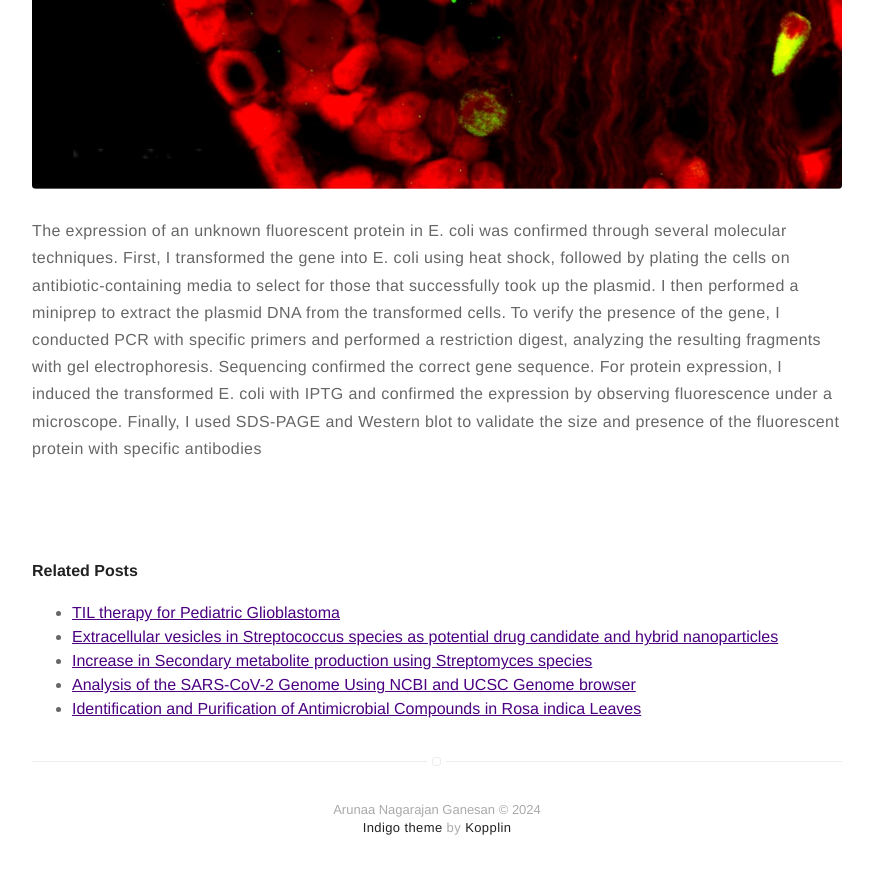
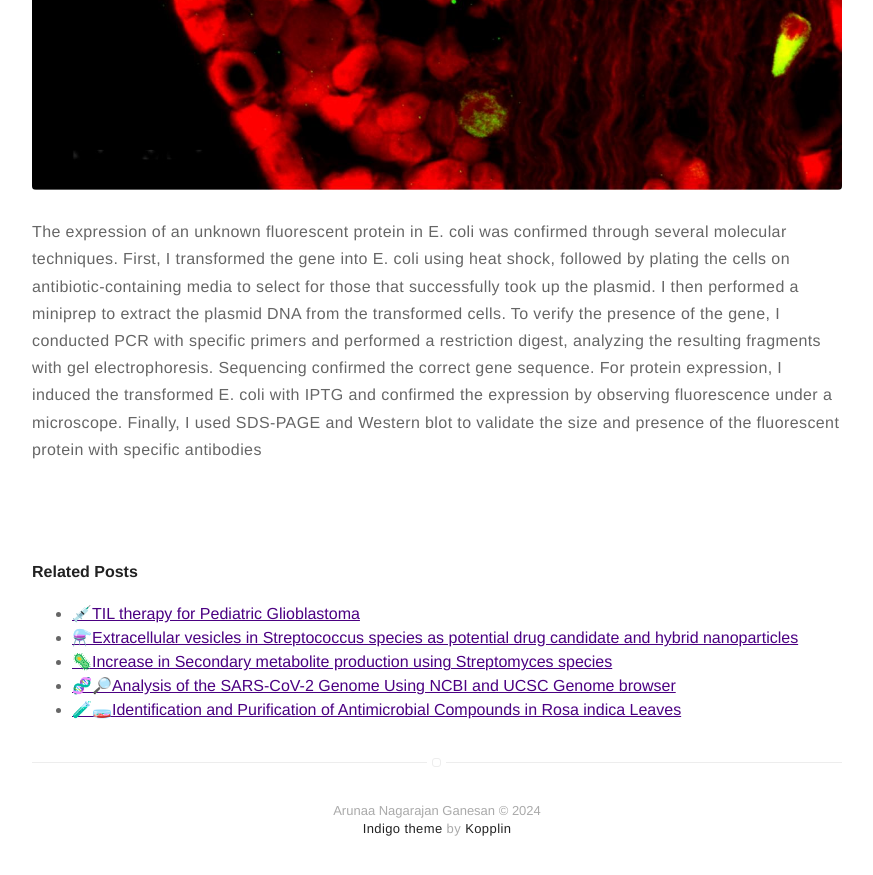
Before and after one commit to arunaang/arunaang.github.io, a Jekyll site: the page built from _posts/2024-02-16-Ecoli-fluorescent-proteins.markdown, in a window 1280 px wide and 900 px high, scrolled down 962 px. Shown: the top 875 px of the window, without its empty margins (203-1076 px from the left). Built offline with Jekyll 4.4.1, drawn with Linux system fonts in a browser that asks for light colours; nearby versions of some CDN libraries; some of the changed text lies outside the part shown.

Commit message:
addedicons

```diff
--- a/_posts/2022-07-11-Antimicrobial-Extract-Rose.markdown
+++ b/_posts/2022-07-11-Antimicrobial-Extract-Rose.markdown
@@ -1,6 +1,6 @@
 ---
 # fields to edit: title, date, description, tag, body
-title: "Identification and Purification of Antimicrobial Compounds in Rosa indica Leaves"
+title: "🧪🧫Identification and Purification of Antimicrobial Compounds in Rosa indica Leaves"
 layout: post
 date: 2022-07-11 3:22
 tag:
--- a/_posts/2023-01-28-Sarcov2.markdown
+++ b/_posts/2023-01-28-Sarcov2.markdown
@@ -1,6 +1,6 @@
 ---
 # fields to edit: title, date, description, tag, body
-title: "Analysis of the SARS-CoV-2 Genome Using NCBI and UCSC Genome browser"
+title: "🧬🔎Analysis of the SARS-CoV-2 Genome Using NCBI and UCSC Genome browser"
 layout: post
 date: 2023-05-05 2:22
 tag:
--- a/_posts/2023-09-01-Secondary-Metabolites-Streptomyces.markdown
+++ b/_posts/2023-09-01-Secondary-Metabolites-Streptomyces.markdown
@@ -1,6 +1,6 @@
 ---
 # fields to edit: title, date, description, tag, body
-title: "Increase in Secondary metabolite production using Streptomyces species"
+title: "🦠Increase in Secondary metabolite production using Streptomyces species"
 layout: post
 date: 2023-09-01 1:11
 tag:
--- a/_posts/2024-01-05-EV-Strep.markdown
+++ b/_posts/2024-01-05-EV-Strep.markdown
@@ -1,6 +1,6 @@
 ---
 # fields to edit: title, date, description, tag, body
-title: "Extracellular vesicles in Streptococcus species as potential drug candidate and hybrid nanoparticles"
+title: "⚗️Extracellular vesicles in Streptococcus species as potential drug candidate and hybrid nanoparticles"
 layout: post
 date: 2024-01-18 2:22
 tag:
--- a/_posts/2024-02-16-Ecoli-fluorescent-proteins.markdown
+++ b/_posts/2024-02-16-Ecoli-fluorescent-proteins.markdown
@@ -1,6 +1,6 @@
 ---
 # fields to edit: title, date, description, tag, body
-title: "Fluorescent protein expression in Ecoli and confirmation using fluorescence microscopy"
+title: "🔬Fluorescent protein expression in Ecoli and confirmation using fluorescence microscopy"
 layout: post
 date: 2024-02-16 3:33
 tag:
--- a/_posts/2024-11-19-TIL-Glioblastoma.markdown
+++ b/_posts/2024-11-19-TIL-Glioblastoma.markdown
@@ -1,6 +1,6 @@
 ---
 # fields to edit: title, date, description, tag, body
-title: "TIL therapy for Pediatric Glioblastoma "
+title: "💉TIL therapy for Pediatric Glioblastoma "
 layout: post
 date: 2024-11-19 11:19
 tag:
```
